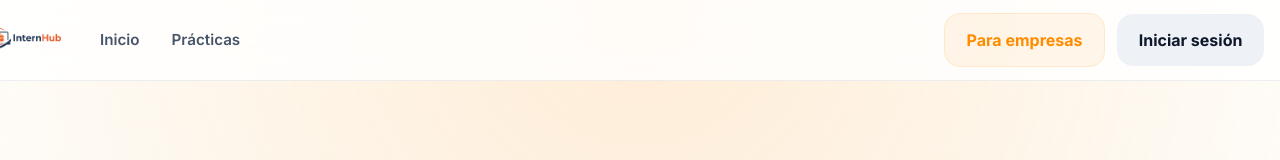
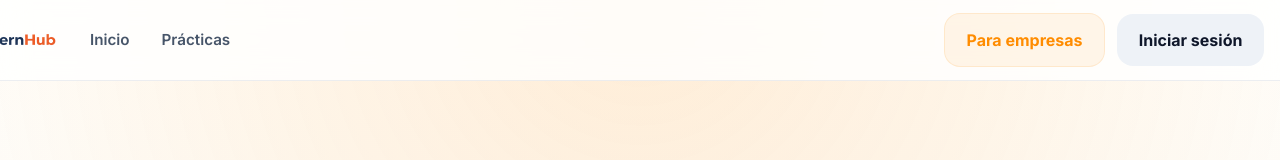
Before and after one commit to benjvm/InternHub, a React (Vite) app in the folder Frontend/: page / in a window 1280 px wide. Shown: the top 160 px of the page. Built offline with nearby package versions, Linux system fonts and the light colour scheme; no server answers.

Commit message:
Nuevo logo en Header

```diff
--- a/Frontend/src/assets/styles/home.css
+++ b/Frontend/src/assets/styles/home.css
@@ -61,8 +61,8 @@
 }
 
 .brand-mark {
-  width: 52px;
-  height: 52px;
+  width: 42px;
+  height: 42px;
   display: inline-flex;
   align-items: center;
   justify-content: center;
@@ -78,8 +78,8 @@
 }
 
 .brand-logo {
-  width: 10vw;
-  height: 13vh;
+  width: 6vw;
+  height: 10vh;
   object-fit: contain;
   margin-right: 3vw;
 }
--- a/Frontend/src/components/Header.jsx
+++ b/Frontend/src/components/Header.jsx
@@ -1,5 +1,5 @@
 import { useState } from 'react'
-import logo from '../assets/images/logo_no_bg.png'
+import logo from '../assets/images/logo_title.png'
 import { logoutUser } from '../services/authService'
 import { useUser } from '../services/userService'
 import { getDefaultRouteForRole, ROUTES } from '../routes/paths'
```
Also changed, not shown: Frontend/src/assets/images/logo_title.png (added).
